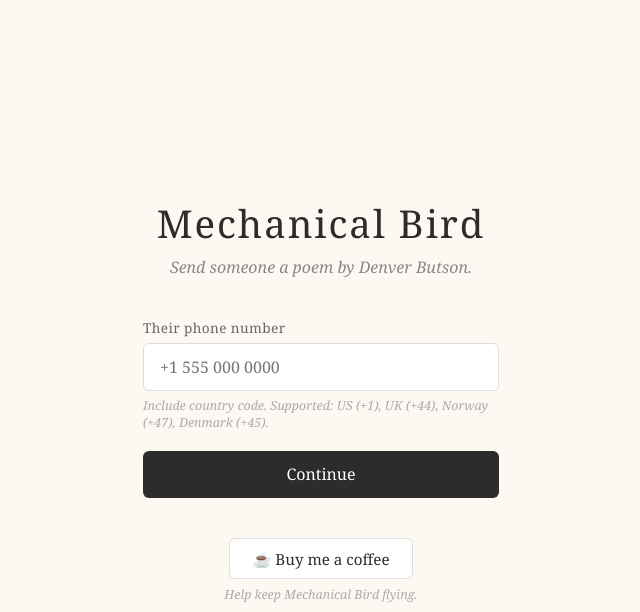
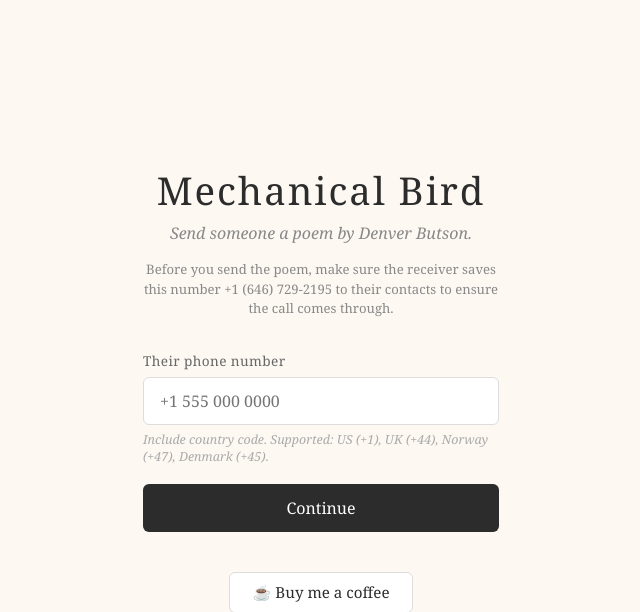
Before and after one commit to PistachioPony/Mechanical-Bird-App, a Flask app: page / in a window 1280 px wide. Shown: the top 612 px of the page, without its empty margins (319-959 px from the left). Run offline with Flask 3, Linux system fonts and the light colour scheme.

Commit message:
Add notice to save Twilio number before sending a poem
Co-Authored-By: Claude Sonnet 4.6 <noreply@anthropic.com>

```diff
--- a/static/css/style.css
+++ b/static/css/style.css
@@ -31,7 +31,14 @@ h1 {
 .subtitle {
   color: #888;
   font-style: italic;
-  margin-bottom: 2.5rem;
+  margin-bottom: 1rem;
+}
+
+.notice {
+  font-size: 0.82rem;
+  color: #888;
+  margin-bottom: 2rem;
+  line-height: 1.5;
 }
 
 .form {
--- a/templates/index.html
+++ b/templates/index.html
@@ -10,6 +10,7 @@
   <div class="container">
     <h1>Mechanical Bird</h1>
     <p class="subtitle">Send someone a poem by Denver Butson.</p>
+    <p class="notice">Before you send the poem, make sure the receiver saves this number +1 (646) 729-2195 to their contacts to ensure the call comes through.</p>
 
     <div class="form">
       <div class="field" id="phone-field">
```
